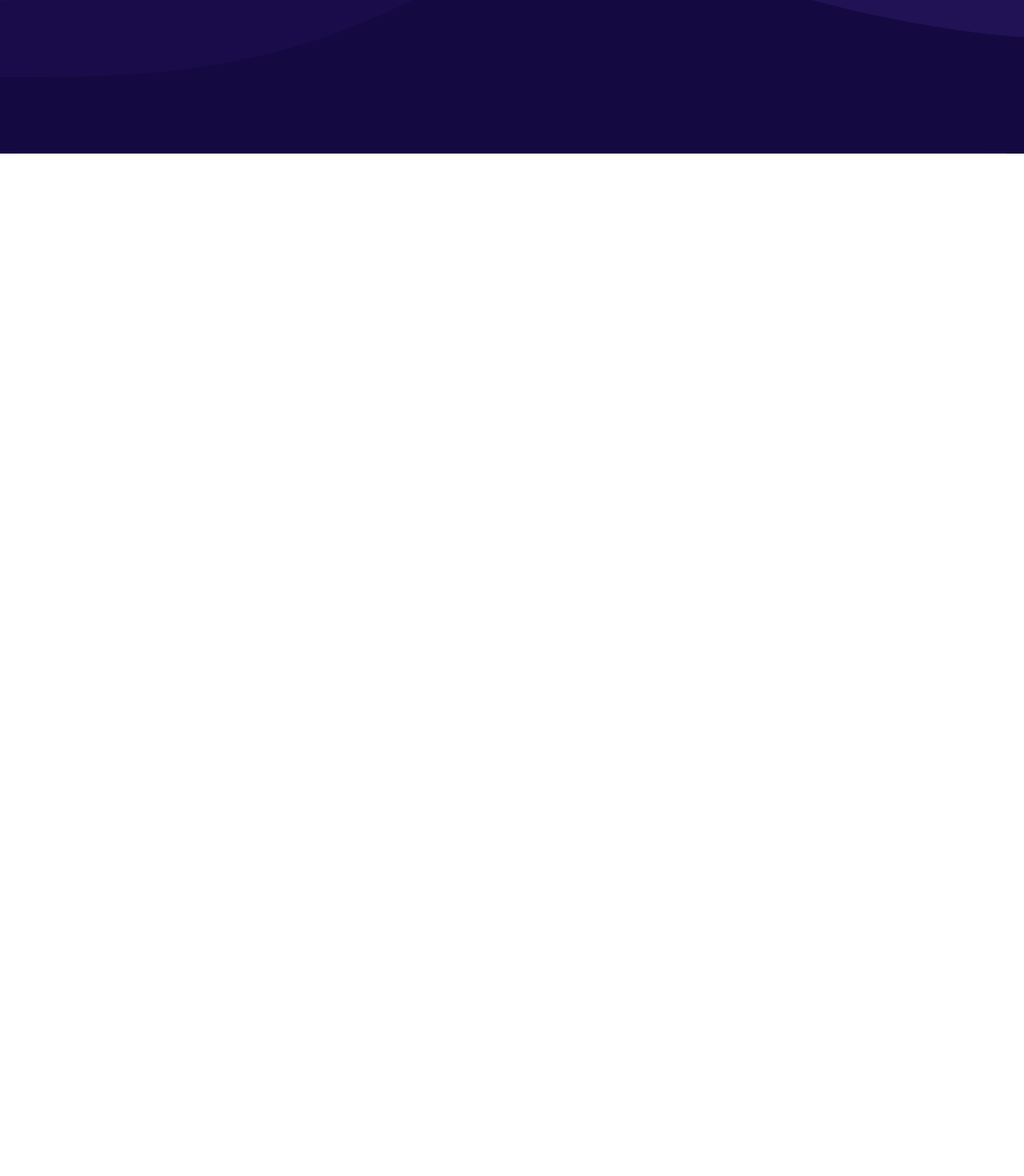
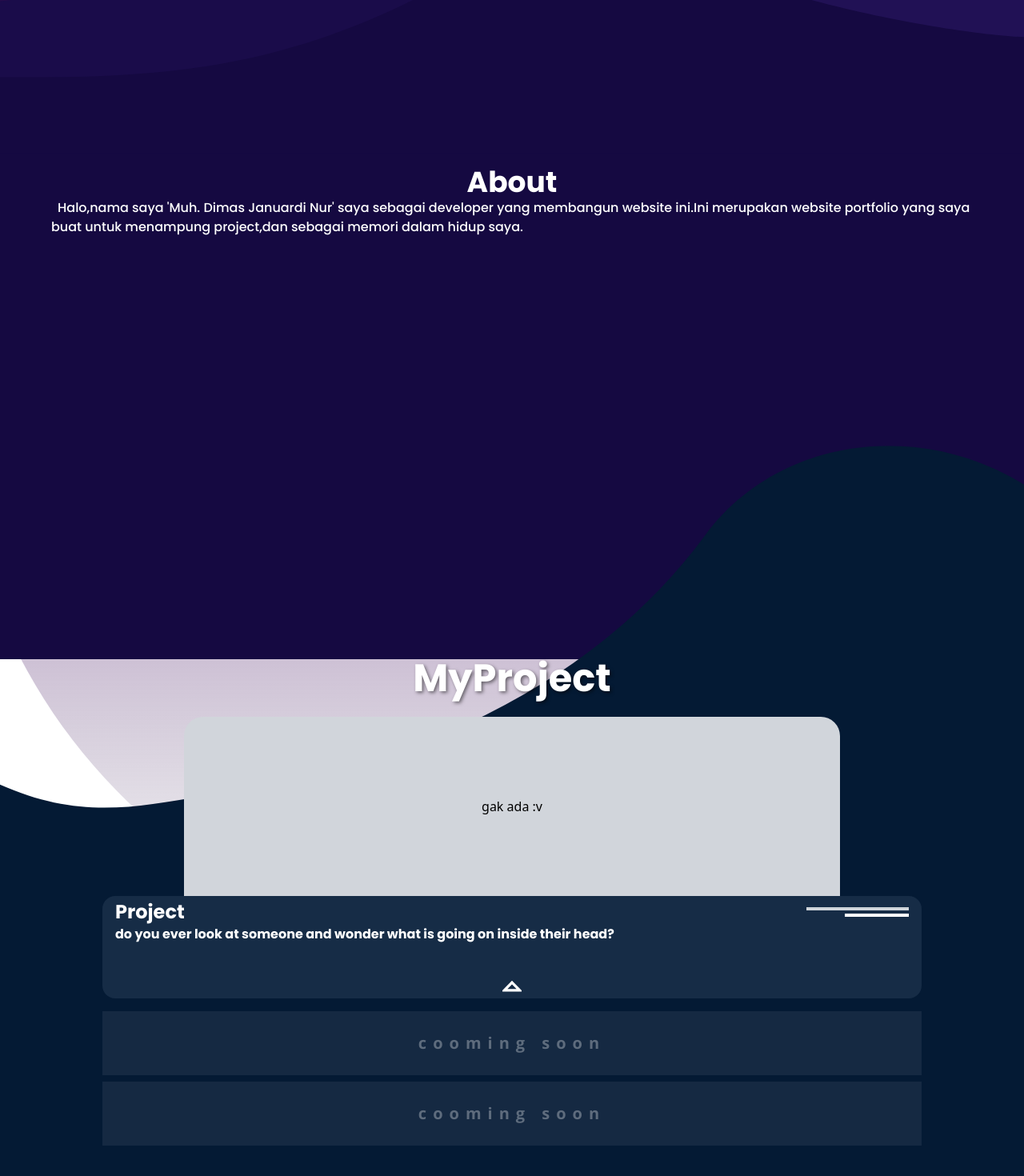
Before and after one commit to YeaGram/portfolio, a Next.js app: page / in a window 1280 px wide. Shown: the part 608-2078 px from the top of the page at 80% size. Before the commit the page ends 800 px from the top, so only its background shows below. Built offline with nearby package versions, Linux system fonts and the light colour scheme.

Commit message:
update myproject

```diff
--- /dev/null
+++ b/pages/about.js
@@ -0,0 +1,10 @@
+
+import AboutContent from "./components/about-content";
+
+export default function About() {
+    return(
+        <div className="relative pt-6 -mt-2 bg-mountainEnd w-full h-[80vh]">
+            <AboutContent />
+        </div>
+    );
+}
--- /dev/null
+++ b/pages/components/about-content.jsx
@@ -0,0 +1,9 @@
+const AboutContent = () => {
+    return(
+        <div className=" relative px-16">
+            <h3 className=" text-white text-center font-bold font-Poppins text-4xl">About</h3>
+            <p className="text-white font-Poppins indent-2">	Halo,nama saya 'Muh. Dimas Januardi Nur' saya sebagai developer yang membangun website ini.Ini merupakan website portfolio yang saya buat untuk menampung project,dan sebagai memori dalam hidup saya.</p>
+        </div>
+    )
+}
+export default AboutContent
--- /dev/null
+++ b/pages/components/myProjectBG.jsx
@@ -0,0 +1,12 @@
+const ProjectBG = () => {
+    return(
+        <div className="absolute top-0 transform -translate-y-1/3 left-0 w-full h-screen">
+            <svg viewBox="0 0 320 686" version="1.1" xmlnsXlink="http://www.w3.org/1999/xlink" xmlns="http://www.w3.org/2000/svg">
+            <g id="New-shape-2" transform="translate(-49.33008 0)">
+                <path d="M21.1228 89.1548C68.649 123.181 87.9654 112.89 130.988 106.29C174.01 99.6903 233.304 77.497 269.694 27.9095C306.083 -21.678 401.734 -7.51314 414.38 89.1548C427.025 185.823 414.38 686 414.38 686L21.1228 686C21.1228 686 -26.4035 55.1287 21.1228 89.1548Z" id="New-shape" fill="#041A34" fill-rule="evenodd" stroke="none" />
+            </g>
+            </svg>
+        </div>
+    )
+}
+export default ProjectBG
--- a/pages/components/parallax.jsx
+++ b/pages/components/parallax.jsx
@@ -23,7 +23,7 @@ const Parallax = ()=> {
         </svg>
       </div>
       {/* background */}
-      <div className="absolute bottom-0 w-full">
+      <div className="absolute z-10 bottom-0 w-full">
       <svg  viewBox="0 0 1920 935.71686" >
         <defs>
           <linearGradient x1="0.3871991" y1="0.8995232" x2="0.58694243" y2="2.3494007E-08" id="gradient_1">
--- /dev/null
+++ b/pages/components/projCard.jsx
@@ -0,0 +1,40 @@
+const ProjCar = () => {
+    return(
+        <div className="relative mt-3 z-20 w-[80%] mx-auto flex flex-col">
+            {/* HaveProject */}
+            <div className="relative mt-3 w-full h-full mx-auto">
+                <div className="rounded-t-3xl bg-gray-300 w-[80%] h-56 max-h-80 mx-auto grid place-items-center">
+                    gak ada :v
+                </div>
+                <div className="bg-[#162C46] relative rounded-2xl w-full h-32 px-4">
+                    <div className="flex justify-between items-center  py-1">
+                        <h4 className="block font-Poppins text-white font-bold text-2xl">Project</h4>
+                        <div className="flex items-end flex-col justify-between h-3">
+                            <div className="w-32 h-1 bg-white opacity-80"></div>
+                            <div className="w-20 h-1 bg-white"></div>
+                        </div>
+                    </div>
+                    <div>
+                        <p className="font-bold font-Poppins text-white leading-4">do you ever look at someone and wonder what is going on inside their head?</p>
+                    </div>
+                    <div className="absolute left-1/2 bottom-0 -translate-x-1/2 -translate-y-1/2">
+                        <div className="w-6">
+                            <svg viewBox="0 0 14.575439 8.863281" version="1.1" xmlnsXlink="http://www.w3.org/1999/xlink" xmlns="http://www.w3.org/2000/svg">
+                            <g id="Triangle" transform="translate(1.5 1.5)">
+                                <path d="M5.78778 0L11.5756 5.86324L0 5.86324L5.78778 0Z" id="Triangle" fill="none" fillRule="evenodd" stroke="#FFFFFF" stroke-width="2" />
+                            </g>
+                            </svg>
+                        </div>
+                    </div>
+                </div>
+            </div>
+            <div className="mt-4 w-full h-20 grid place-items-center bg-[#ffffff11] text-xl text-[#ffffff50] tracking-[.5rem] font-OpenSans font-bold">
+                cooming soon
+            </div>
+            <div className="mt-2 w-full h-20 grid place-items-center bg-[#ffffff11] text-xl text-[#ffffff50] tracking-[.5rem] font-OpenSans font-bold">
+                cooming soon
+            </div>
+        </div>
+    )
+}
+export default ProjCar
--- a/pages/components/title.jsx
+++ b/pages/components/title.jsx
@@ -1,6 +1,6 @@
 const Title = ()=> {
     return(
-        <div className="z-10 absolute  sm:top-1/3 top-1/2 left-1/2 -translate-x-1/2 -translate-y-full">
+        <div className="z-[0] fixed  sm:top-1/3 top-1/2 left-1/2 -translate-x-1/2 -translate-y-full">
             <div>
                 <h4 className="text-white font-Poppins font-medium text-3xl tracking-[.5rem] leading-6 drop-shadow-primDrop">-Hello-</h4>
                 <h2 className="text-white font-Poppins font-bold text-4xl whitespace-nowrap drop-shadow-primDrop">Im Yeagram</h2>
@@ -105,4 +105,5 @@ const Title = ()=> {
         </div>
     )
 }
+
 export default Title
--- a/pages/header.js
+++ b/pages/header.js
@@ -12,7 +12,7 @@ const Header = () => {
         setHamburgerActive(!hamburgerNormal);
     }
     return(
-        <div className='flex justify-between items-center px-4 py-2 z-20 w-full text-white fixed shadow-md backdrop-blur-lg'>
+        <div className='flex justify-between items-center px-4 py-2 z-50 w-full bg-slate-900 text-white fixed shadow-md backdrop-blur-lg'>
             <Brand brand={BrandPict}/>
             <div onClick={navTogler} className="block cursor-pointer order-2 md:hidden">
                 <Hamburger doesActive={hamburgerNormal} />
--- a/pages/index.js
+++ b/pages/index.js
@@ -1,6 +1,8 @@
 import Head from 'next/head'
 import Header from './header'
 import Parallax from './components/parallax.jsx'
+import About from './about'
+import MyProject from './myProject'
 
 export default function Home() {
   return (
@@ -10,13 +12,11 @@ export default function Home() {
 
         <link rel="icon" href="/mylogo-white.ico" />
       </Head>
-      <div className='Contain overflow-hidden'>
+      <div className='Contain'>
         <Header />
         <Parallax />
-
-
-
-
+        <About />
+        <MyProject />
       </div>
     </div>
   )
--- /dev/null
+++ b/pages/myProject.js
@@ -0,0 +1,12 @@
+import ProjectBG from "./components/myProjectBG"
+import ProjCar from "./components/projCard"
+const MyProject = () => {
+    return(
+        <div className="relative w-full h-full">
+            <h3 className="font-bold text-5xl relative z-20 font-Poppins text-white drop-shadow-primDrop text-center">MyProject</h3>
+            <ProjCar />
+                <ProjectBG />
+        </div>
+    )
+}
+export default MyProject
--- a/tailwind.config.js
+++ b/tailwind.config.js
@@ -16,6 +16,7 @@ module.exports = {
       colors: {
       'sun' : "#912C9B",
       'sunEnd': '#0A062B',
+      'mountainEnd': '#150941'
       },
       dropShadow: {
         'primDrop': '2px 2px 2px rgba(0, 0, 0, 0.5)',
```
